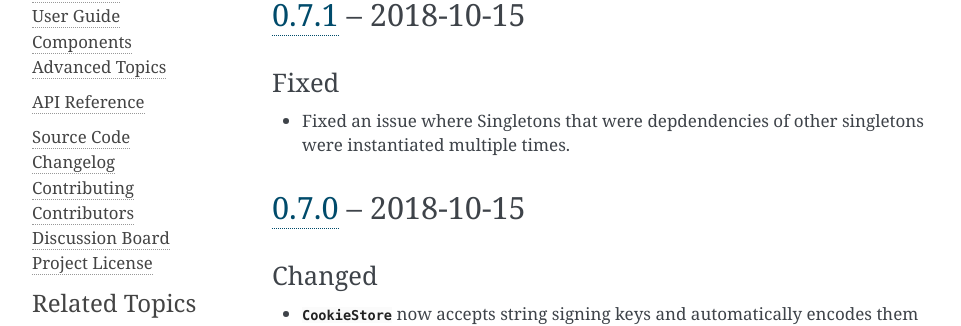
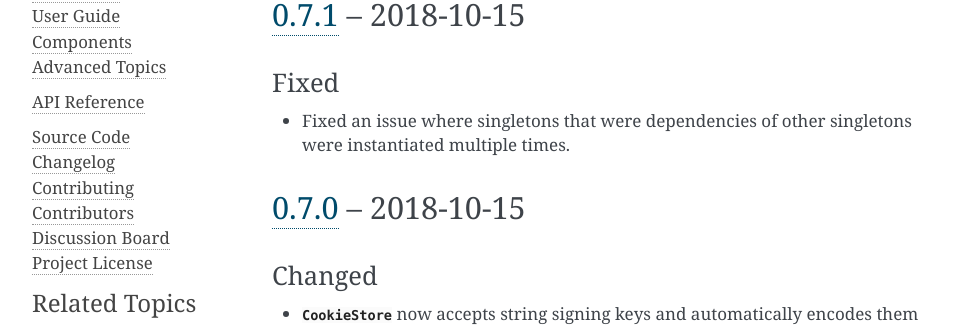
Before and after one commit to Bogdanp/molten, a Sphinx documentation site: the page built from docs/source/changelog.rst, in a window 1280 px wide and 900 px high. Shown: the part 236-562 px from the top of the window, without its empty margins (148-1109 px from the left). Built offline with Sphinx 7.4.7, drawn with Linux system fonts in a browser that asks for light colours.

Commit message:
doc: fix spelling

```diff
--- a/docs/source/changelog.rst
+++ b/docs/source/changelog.rst
@@ -15,7 +15,7 @@ All notable changes to this project will be documented in this file.
 Fixed
 ^^^^^
 
-* Fixed an issue where Singletons that were depdendencies of other
+* Fixed an issue where singletons that were dependencies of other
   singletons were instantiated multiple times.
 
 
```
